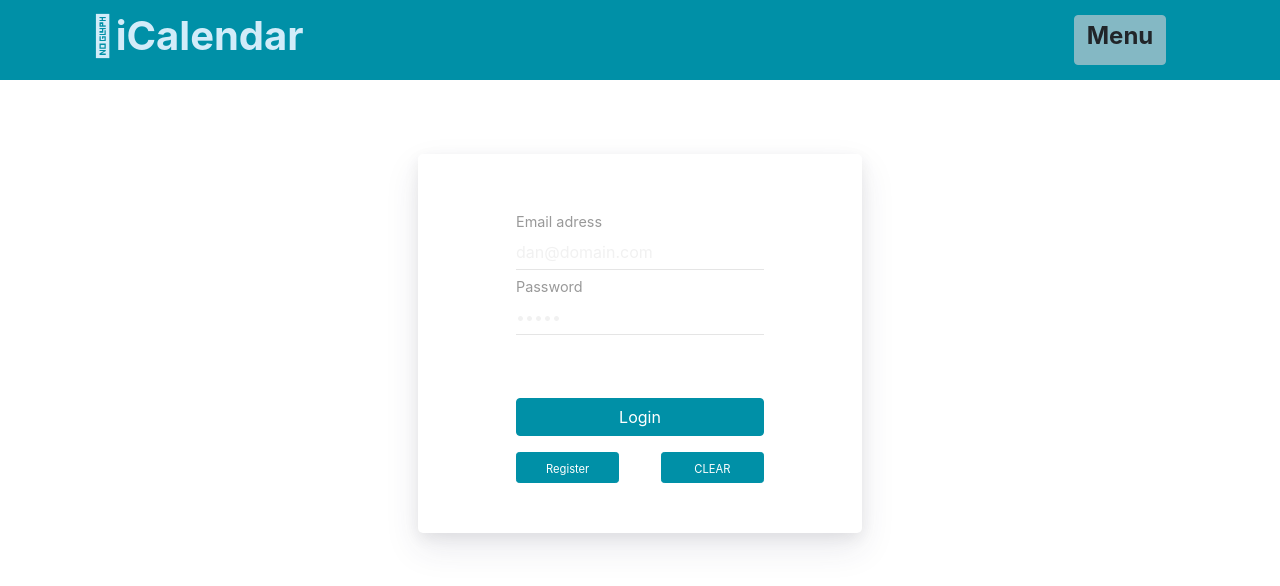
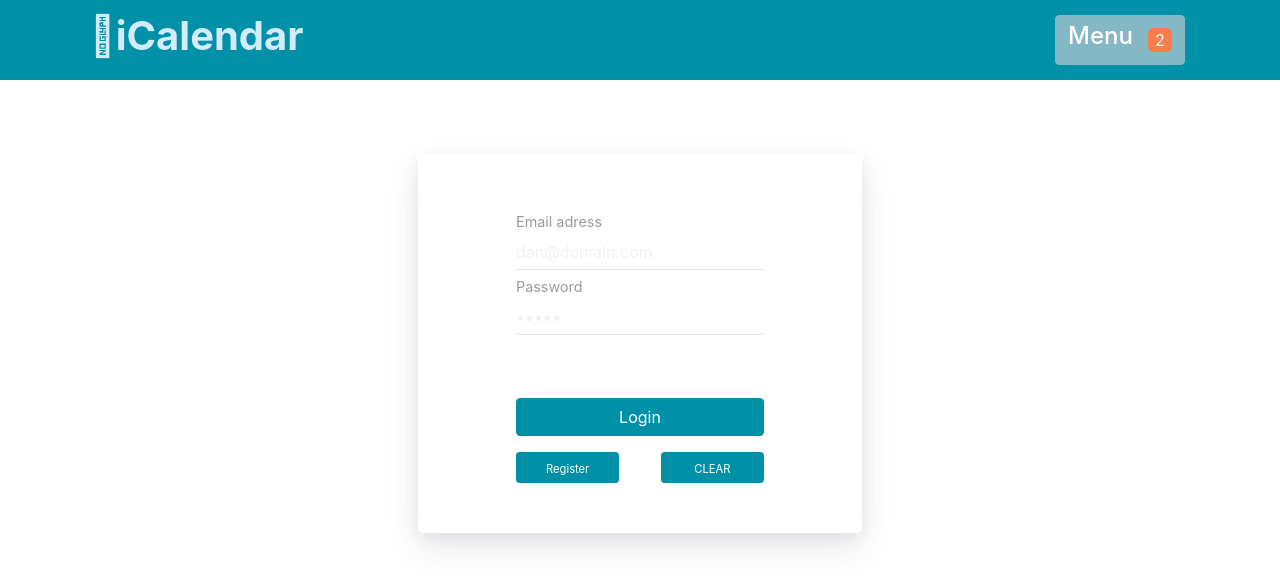
Before and after one commit to Dafali9012/calendar-project, a React (Create React App) app: page /login in a window 1280 px wide. Shown: the top 586 px of the page. Built offline with nearby package versions, Linux system fonts and the light colour scheme; no server answers.

Commit message:
notification hardcoded

```diff
--- a/src/components/Header.js
+++ b/src/components/Header.js
@@ -40,6 +40,7 @@ export default function Header() {
       </Link>
     );
   }
+  let notifications = 2;
 
   return (
     <header className="header-of-page">
@@ -53,10 +54,13 @@ export default function Header() {
 
       <UncontrolledDropdown>
         <DropdownToggle>
-        {user == null ? <h4 className="button-title"><strong>Menu</strong></h4> : <h4 className="userName"><span role="img" aria-label="user"></span>{user.name}</h4>}
+        <div className="row">
+        <div className="col my-auto">{user == null ? <h4 className="button-title userName">Menu</h4> : <h5 className="userName"><span role="img" aria-label="user"></span>{user.name}</h5>}</div>
+        <div className="col my-auto pl-0">{notifications>0?<div className="event-marker text-light my-0">{notifications>9?"9+":notifications}</div>:null}</div>
+        </div>
         </DropdownToggle>
         <DropdownMenu className="drop">
-          <DropdownItem header>{user == null ? 'I want to' : user.email}</DropdownItem>
+          <DropdownItem header>{user == null ? 'I want to: ' : user.email}</DropdownItem>
           <DropdownItem divider />
           <DropdownItem>{user == null ? login() : 'events here?'}</DropdownItem>
           <DropdownItem>{user == null ? register() : '/path here?'}</DropdownItem>
--- a/src/sass/_calendar.scss
+++ b/src/sass/_calendar.scss
@@ -3,7 +3,7 @@
 .event-marker {
     width: 1.5rem;
     height: 1.5rem;
-    background-color: lightsalmon;
+    background-color: rgb(252, 124, 73);
     text-align: center;
     border-radius: 25%;
 }
--- a/src/sass/_header.scss
+++ b/src/sass/_header.scss
@@ -13,7 +13,6 @@
   .nav-menu{
     padding-left: 40px;
   }
-
   .header-user, .nav-menu{
     display:flex;
     align-items: center;
@@ -38,9 +37,6 @@
     color: white;
   }
 
-  .dropdown-toggle{
-
-  }
   .logo {
     color:$fourth;
   }
```
